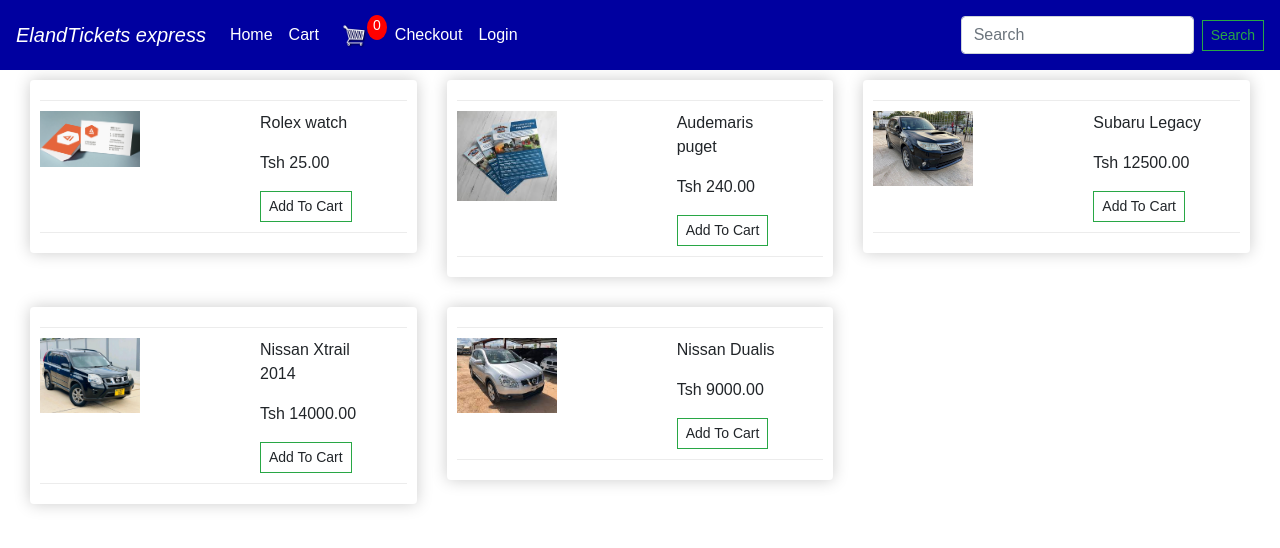
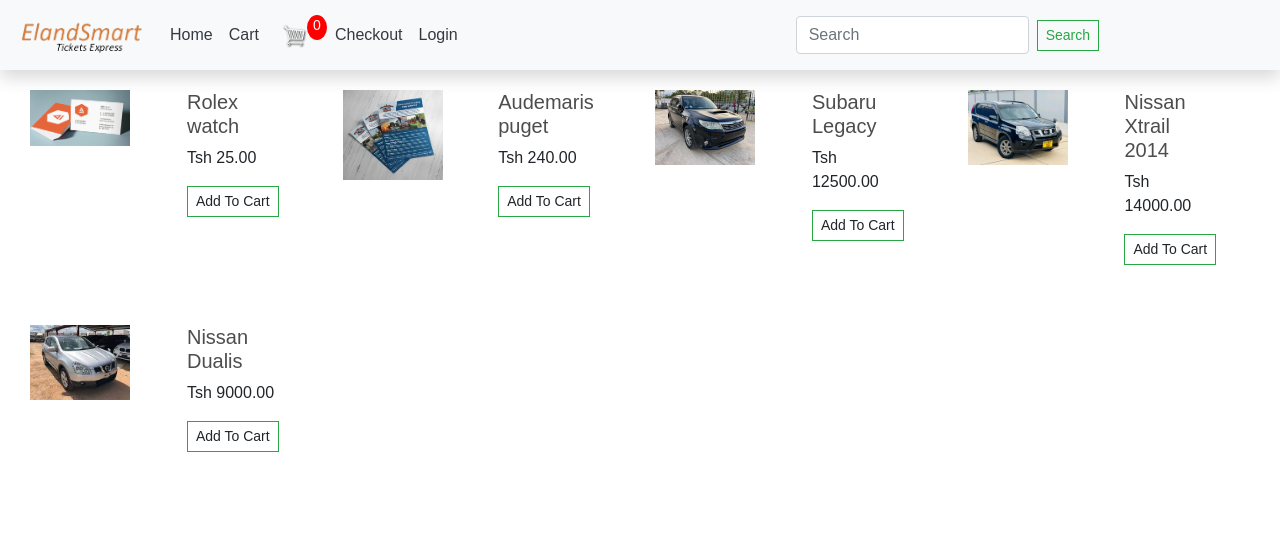
Before and after one commit to SundayJoshua/ecommerce, a Django app: page / in a window 1280 px wide. Shown: the top 548 px of the page. Run offline with Django 3.2, Linux system fonts and the light colour scheme; data comes from the database, SQL or seed files in the repository; both versions use the stored data as it was after the commit; some libraries are stand-ins or nearby versions.

Commit message:
first commit

```diff
--- a/Ecommerce/settings.py
+++ b/Ecommerce/settings.py
@@ -139,5 +139,5 @@
 
 # Login & Logout URLs
 LOGIN_URL = '/login/'
-LOGIN_REDIRECT_URL = '/store/'
+LOGIN_REDIRECT_URL = 'store'
 LOGOUT_REDIRECT_URL = '/login/'
--- a/store/static/store/main.css
+++ b/store/static/store/main.css
@@ -71,7 +71,6 @@
     align-items: flex-stretch;
     padding-bottom: 10px;
     margin-bottom: 10px;
-    border-bottom: 1px solid #ececec;
 
 }
 
@@ -101,3 +100,8 @@
 .hidden{
   display: none!important;
 }
+.element {
+  max-width: fit-content;
+  margin-left: auto;
+  margin-right: auto;
+}
--- a/store/templates/store/base.html
+++ b/store/templates/store/base.html
@@ -3,6 +3,7 @@
 <head>
     <meta charset="utf-8">
     <meta name="viewport" content="width=device-width, initial-scale=1, shrink-to-fit=no">
+    <link rel="icon" type="image/png" href="{% static 'img/favico.jpg' %}" />
 
 	<link rel="stylesheet" href="https://stackpath.bootstrapcdn.com/bootstrap/4.4.1/css/bootstrap.min.css" integrity="sha384-Vkoo8x4CGsO3+Hhxv8T/Q5PaXtkKtu6ug5TOeNV6gBiFeWPGFN9MuhOf23Q9Ifjh" crossorigin="anonymous">
 
@@ -79,6 +80,9 @@
             border: none;
             transition: all .1s ease-in;
         }
+      .brand {
+        width: 130;
+      }
   </style>
 
 </head>
@@ -86,9 +90,9 @@
 <body>
 
    <header>
-    <nav class="navbar navbar-expand-md navbar-dark bg-dark  fixed-top">
+    <nav class="navbar navbar-expand-md navbar-dark bg-light fixed-top shadow">
       <div>
-      <a class="navbar-brand" href="{% url 'store' %}"><i>ElandTickets express</i></a>
+      <a class="navbar-brand" href="{% url 'store' %}"><img class="img-fluid brand" src="{% static 'logo.png' %}"></a>
       </div>
       <button class="navbar-toggler" type="button" data-toggle="collapse" data-target="#navbarsExample04" aria-controls="navbarsExample04" aria-expanded="false" aria-label="Toggle navigation">
         <span class="navbar-toggler-icon"></span>
@@ -97,11 +101,11 @@
       <div class="collapse navbar-collapse" id="navbarsExample04">
         <ul class="navbar-nav mr-auto">
           <li class="nav-item active">
-            <a class="nav-link" href="{% url 'store' %}">Home <span class="sr-only">(current)</span></a>
+            <a class="nav-link text-dark" href="{% url 'store' %}">Home <span class="sr-only">(current)</span></a>
           </li>
           <li class="nav-item active">
             <div class="form-inline my-2 my-lg-0">
-            <a class="nav-link active" href="{% url 'cart' %}">Cart</a>
+            <a class="nav-link active text-dark" href="{% url 'cart' %}">Cart</a>
             <a href="{% url 'cart' %}">
               <img  id="cart-icon" src="{% static 'img/6+cart.png' %}">
             </a>
@@ -109,19 +113,22 @@
          </div>
           </li>
           <li class="nav-item active">
-            <a class="nav-link" href="{% url 'checkout' %}">Checkout</a>
+            <a class="nav-link navstyle text-dark" href="{% url 'checkout' %}">Checkout</a>
           </li>
-          <li class="dropdown">
+          <li class="dropdown nav-item active">
             {% if user.is_authenticated %}
-            <a class="nav-link active" href="{% url 'logout' %}">Logout</a>
+            <form action="{% url 'logout' %}" method="post">
+              {% csrf_token %}
+              <button class="btn btn-transparent text-dark" type="submit">Logout</button>
+            </form>
           {% else %}
-          <a class="nav-link  active" href="{% url 'login' %}">Login</a>
+          <a class="nav-link  active text-dark" href="{% url 'login' %}">Login</a>
           {% endif %}
         </li>
         </ul>
-        <form class="form-inline my-2 my-sm-2" style="padding-left: 350px;" action="{% url 'search' %}" method="POST">
+        <form class="form-inline my-2 my-sm-2 element" action="{% url 'search' %}" method="POST">
           {% csrf_token %}
-        <input class="form-control mr-sm-2" type="search" placeholder="Search" aria-label="Search" name="searched">
+        <input class="form-control mr-sm-2 input-sm" type="search" placeholder="Search" aria-label="Search" name="searched">
         <button class="btn btn-sm btn-outline-success my-2 my-sm-0" type="submit">Search</button>
       </form>
       </div>
--- a/store/templates/store/store.html
+++ b/store/templates/store/store.html
@@ -7,10 +7,10 @@
 	<div class="row" style="padding-top: 60px;">
 
 			{% for product in products %}
-			<div class="col-lg-4" style="padding-bottom: 20px;">
-				<div class="box-element">
+			<div class="col-lg-3" style="padding-bottom: 20px;">
+				<div class="">
 					<div class="cart-row">
-						<div style="flex:6"></div>
+						<div style="flex:5"></div>
 						<div style="flex:3"></div>
 
 						<div style="flex:1"></div>
@@ -18,9 +18,9 @@
 
 
 					<div class="cart-row">
-						<div style="flex:6"><img class="img-fluid row-image" src="{{ product.imageURL }}"></div>
+						<div style="flex:5"><img class="img-fluid row-image" src="{{ product.imageURL }}"></div>
 						<div style="flex:3">
-							<p>{{product.name}}</p>
+							<h5>{{product.name}}</h5>
 							<p>Tsh {{product.price|floatformat:2}}</p>
 							<a type="submit" class="btn btn-sm btn-outline-success update-cart" data-product="{{product.id}}" data-action="add">Add To Cart</a>
 						</div>
--- a/users/urls.py
+++ b/users/urls.py
@@ -1,4 +1,4 @@
-from django.urls import path
+from django.urls import path, include
 from django.contrib import admin
 from . import views
 from store import urls
--- a/users/views.py
+++ b/users/views.py
@@ -41,7 +41,10 @@
 			if user is not None:
 				login(request, user)
 				messages.info(request, f"You are now logged in as {username}.")
-				return redirect("success")
+			try:
+				return redirect('success')
+			except:
+				''
 			else:
 				messages.error(request,"Invalid username or password.")
 		else:
```
Also changed, not shown: store/templates/store/checkout.html (+5 -5 lines), store/templates/store/search.html (+4 -4 lines), users/templates/registration/base.html (+10 -8 lines), db.sqlite3, store/static/img/favico.jpg (added), store/static/logo.png (added).
